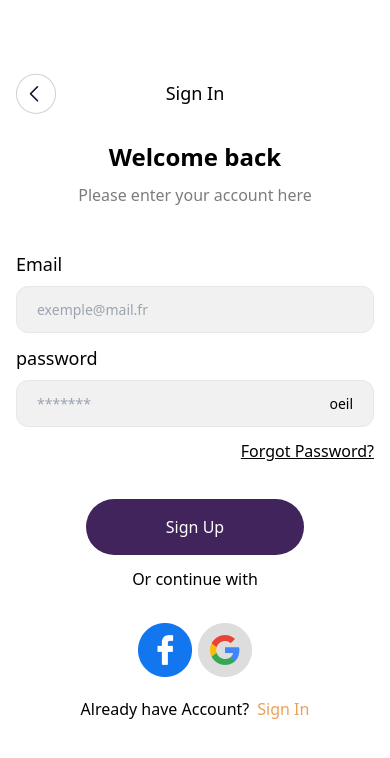
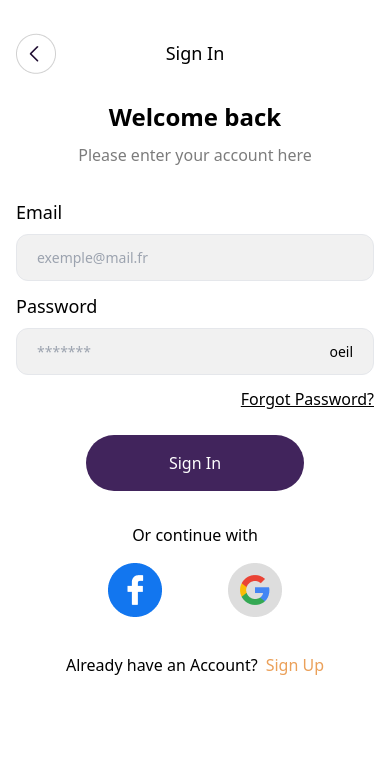
Before and after one commit to etienne1698/dogs_park, a React (Vite) app: page /signin in a window 390 px wide. Shown: the top 758 px of the page. Built offline with nearby package versions, Linux system fonts and the light colour scheme.

Commit message:
updt responsive

```diff
--- a/src/components/TextField.jsx
+++ b/src/components/TextField.jsx
@@ -1,6 +1,6 @@
 function TextField({label, placeholder, id, type, oeil}) {
   return (
-    <div className="flex flex-col">
+    <div className="flex flex-col mb-3">
       <label htmlFor="name" className='mb-2 text-[18px]'>{label}</label>
         <div className='bg-grey text-[14px] flex justify-between border border-solid focus-within:border-black rounded-[12px] pl-5 py-3'>
       <input
--- a/src/pages/EmailCheck.jsx
+++ b/src/pages/EmailCheck.jsx
@@ -13,15 +13,16 @@ function CodeInput({ i }) {
 
 function EmailCheck() {
   return (
-    <div className="mx-pageX grid gap-3 my-pageY">
+    <div className="flex flex-col items-center min-h-screen px-4 mt-10">
+      <div className="max-w-md w-full">
     <AuthHeader txtHeader="Email Verification" title="Email Verification" txtIntro={<>Please enter the 4 digit code sent to <br/> your email Address</>}/>
     <div className='flex justify-center space-x-4 mt-[100px]'>
         {Array(4).fill().map((_, i) => (
         <CodeInput key={i} i={i} />
         ))}
     </div>
-    <Button txt="Verify" variant="base" className="mx-auto w-[218px] mt-[130px]"/>
-
+    <Button txt="Verify" variant="base" className="flex justify-center mx-auto w-[218px] mt-[130px]"/>
+    </div>
   </div>
   )
 }
--- a/src/pages/PasswordForgot.jsx
+++ b/src/pages/PasswordForgot.jsx
@@ -4,7 +4,8 @@ import AuthHeader from '../components/AuthHeader';
 
 function PasswordForgot() {
   return (
-    <div className="mx-pageX grid gap-3 my-pageY">
+    <div className="flex flex-col items-center min-h-screen px-4 mt-10">
+      <div className="max-w-md w-full">
     <AuthHeader txtHeader="Forgot Password" title="Forgot Password" txtIntro={(
     <>
       Enter the email address associated with<br />
@@ -15,8 +16,9 @@ function PasswordForgot() {
     <TextField label="Email" placeholder="exemple@mail.fr" id="mail"/>
     </div>
 
-    <Button txt="Proceed" variant="base" className="mx-auto w-[218px] mt-6"/>
+    <Button txt="Proceed" variant="base" className="flex justify-center mx-auto w-[218px] mt-6"/>
 
+    </div>
   </div>
   )
 }
--- a/src/pages/PasswordReset.jsx
+++ b/src/pages/PasswordReset.jsx
@@ -4,7 +4,8 @@ import Button from '../components/Button';
 
 function PasswordReset() {
   return (
-    <div className="mx-pageX grid gap-3 my-pageY">
+    <div className="flex flex-col items-center min-h-screen px-4 mt-10">
+      <div className="max-w-md w-full">
     <AuthHeader txtHeader="Reset Password" title="Reset Password" txtIntro={<>Your new password must be different from<br/>
 previously used password.</>}/>
 
@@ -21,8 +22,9 @@ previously used password.</>}/>
       placeholder="*******"
     />
 
-    <Button txt="Update Password" variant="base" className="mx-auto w-[231px] mt-[100px]"/>
+    <Button txt="Update Password" variant="base" className="flex justify-center mx-auto w-[231px] mt-[100px]"/>
 
+    </div>
   </div>
   )
 }
--- a/src/pages/SignIn.jsx
+++ b/src/pages/SignIn.jsx
@@ -8,27 +8,36 @@ import { Link } from 'react-router-dom';
 
 function SignIn() {
   return (
-    <div className="mx-pageX grid gap-3 my-pageY">
+    <div className="flex flex-col items-center min-h-screen px-4 mt-10">
+    <div className="max-w-md w-full">
         <AuthHeader txtHeader="Sign In" title="Welcome back" txtIntro="Please enter your account here"/>
-    <TextField label="Email" placeholder="exemple@mail.fr" id="mail" />
+
+        <TextField label="Email" placeholder="exemple@mail.fr" id="mail"/>
         <TextField
-      label="password"
+          label="Password"
           type="password"
           oeil="oeil"
           placeholder="*******"
         />
-    <div className='flex justify-end'>
-        <Link to ="/signin" className='underline'>Forgot Password?</Link>
+
+        <div className='flex justify-end mb-4'>
+            <Link to="/signin" className='underline'>Forgot Password?</Link>
         </div>
-    <Button txt="Sign Up" variant="base" className="mx-auto w-[218px] mt-6"/>
-    <div className='flex flex-col items-center justify-center'>
-    Or continue with
-    <div className='flex mt-8 justify-around w-1/3 mb-5'>
+
+        <Button txt="Sign In" variant="base" className=" flex justify-center mx-auto w-[218px] mt-6"/>
+
+
+        <div className='flex flex-col items-center mt-8'>
+            <span>Or continue with</span>
+            <div className='flex mt-4 justify-around w-2/3 md:w-1/3 mb-5'>
                 <Icons icon={<img src={fbIcon} />} url=""/>
                 <Icons icon={<img src={googleIcon} />} url=""/>
-
             </div>
-    <div className='flex space-x-2'><span>Already have Account?</span><Link to ="/signin" className='text-orangeLink'>Sign In</Link></div>
+            <div className='flex space-x-2 mt-4'>
+                <span>Already have an Account?</span>
+                <Link to="/signin" className='text-orangeLink'>Sign Up</Link>
+            </div>
+        </div>
     </div>
 </div>
   )
--- a/src/pages/SignUp.jsx
+++ b/src/pages/SignUp.jsx
@@ -8,7 +8,8 @@ import { Link } from 'react-router-dom';
 
 function SignUp() {
   return (
-    <div className="mx-pageX grid gap-3 my-pageY">
+    <div className="flex flex-col items-center min-h-screen px-4 mt-10">
+      <div className="max-w-md w-full">
       <AuthHeader txtHeader="Sign Up" title="Welcome" txtIntro="Please enter your account here"/>
       <TextField label="Full name" placeholder="Georges" id="name" />
       <TextField label="Email" placeholder="exemple@mail.fr" id="mail" />
@@ -22,7 +23,9 @@ function SignUp() {
         <input type="checkbox" id="scales" name="scales" className="mr-2" />
         <label htmlFor="agreement">I agree with terms & conditions</label>
       </div>
-      <Button txt="Sign Up" variant="tertiary" className="mx-auto w-[218px] mt-6"/>
+
+      <Button txt="Sign Up" variant="tertiary" className="flex justify-center mb-3 mx-auto w-[218px] mt-6"/>
+
       <div className='flex flex-col items-center justify-center'>
       Or continue with
       <div className='flex mt-8 justify-around w-1/3 mb-5'>
@@ -31,6 +34,7 @@ function SignUp() {
       </div>
       <div className='flex space-x-2'><span>Already have Account?</span><Link to ="/signin" className='text-orangeLink'>Sign In</Link></div>
       </div>
+      </div>
     </div>
   );
 }
```
Lines whose indentation alone changed are shown as unchanged.
